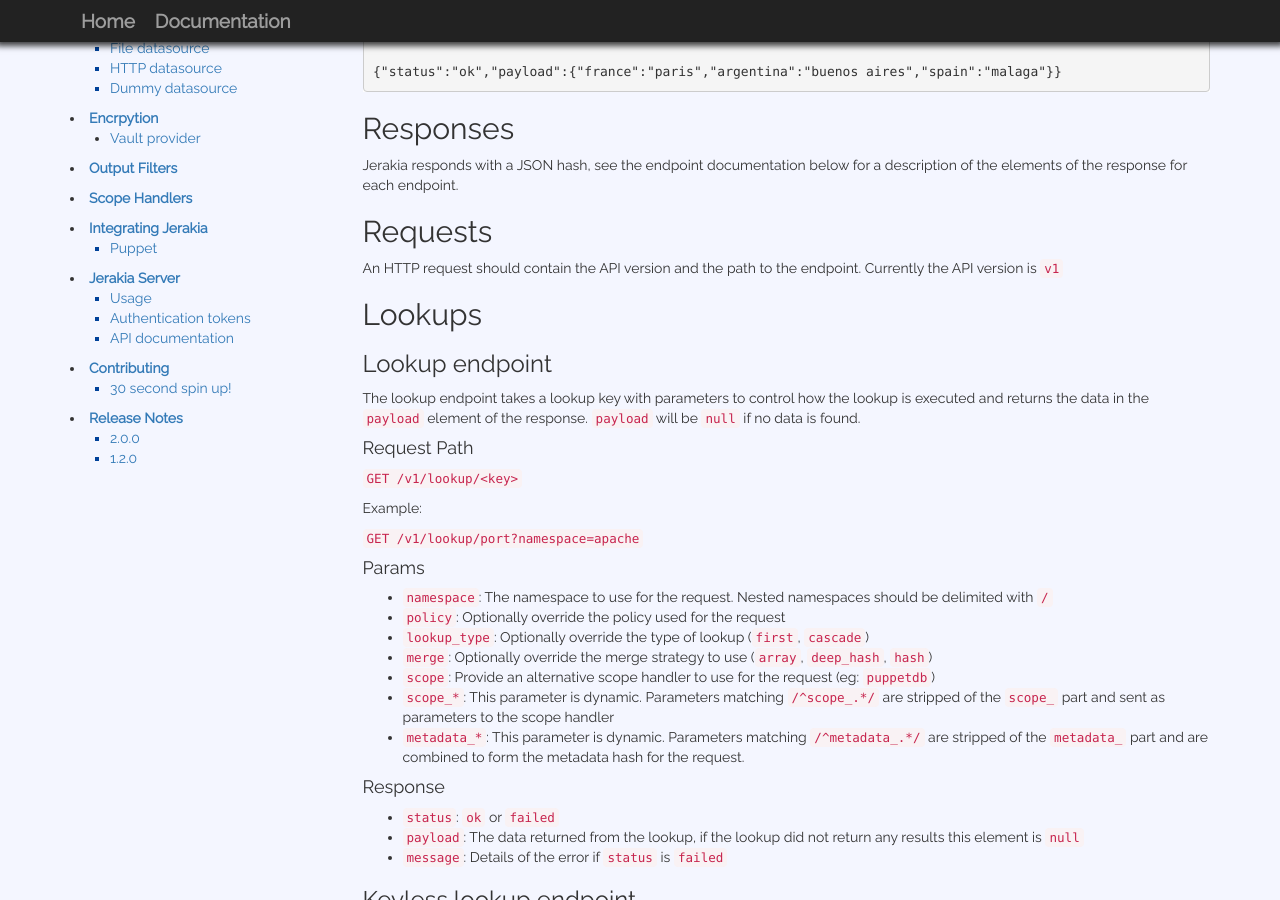
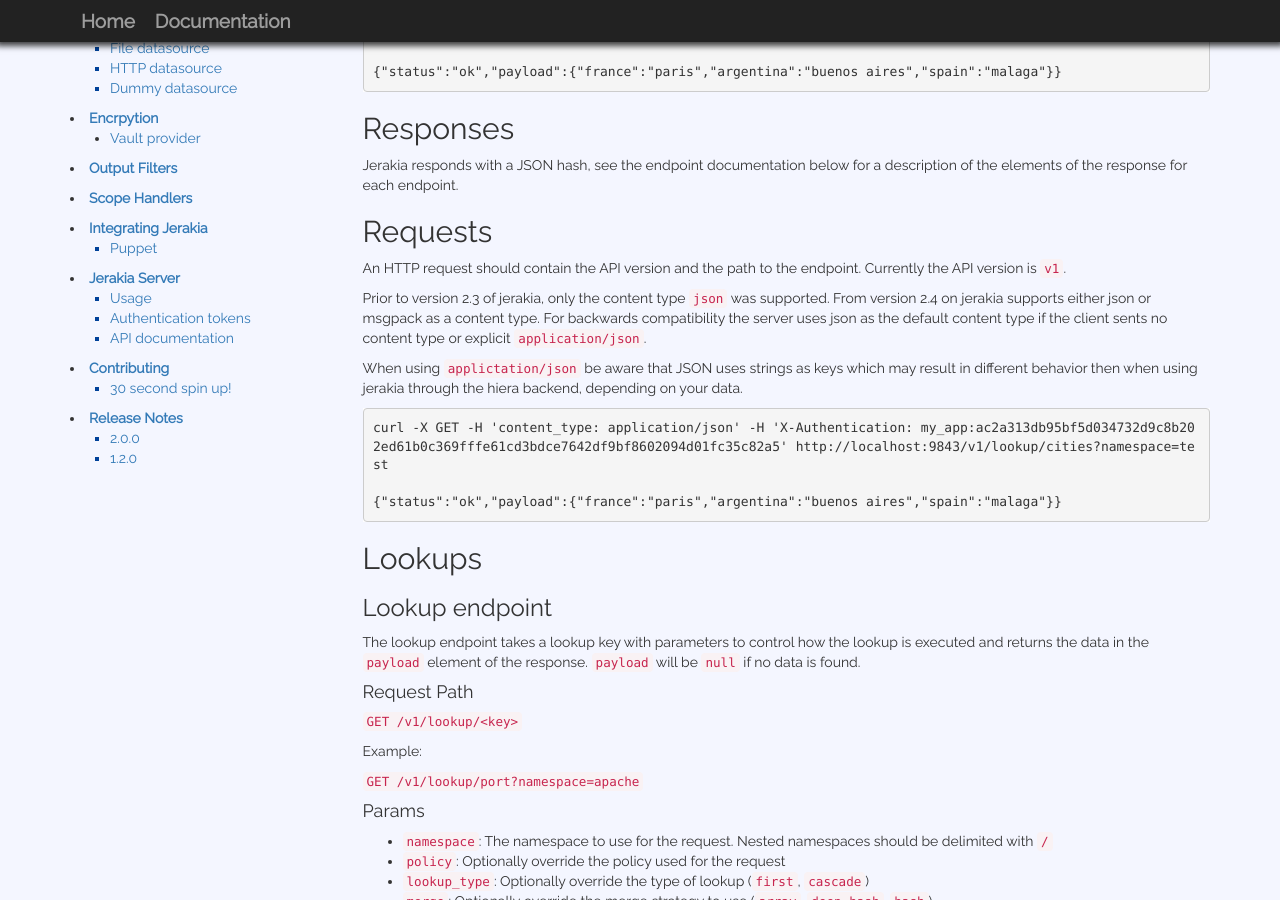
Before and after one commit to jerakia/jerakia, a Jekyll site: the page built from server/api.md, in a window 1280 px wide and 900 px high, scrolled down 388 px. Built offline with Jekyll 4.4.1, drawn with Linux system fonts in a browser that asks for light colours; nearby versions of some CDN libraries; our own code applies the rules of GitHub Pages for plain Markdown files.

Commit message:
Added information about content type usage

```diff
--- a/server/api.md
+++ b/server/api.md
@@ -26,7 +26,17 @@ Jerakia responds with a JSON hash, see the endpoint documentation below for a de
 
 ## Requests
 
-An HTTP request should contain the API version and the path to the endpoint. Currently the API version is `v1`
+An HTTP request should contain the API version and the path to the endpoint. Currently the API version is `v1`.
+
+Prior to version 2.3 of jerakia, only the content type `json` was supported. From version 2.4 on jerakia supports either json or msgpack as a content type. For backwards compatibility the server uses json as the default content type if the client sents no content type or explicit `application/json`.
+
+When using `applictation/json` be aware that JSON uses strings as keys which may result in different behavior then when using jerakia through the hiera backend, depending on your data.
+
+{% highlight none %}
+curl -X GET -H 'content_type: application/json' -H 'X-Authentication: my_app:ac2a313db95bf5d034732d9c8b202ed61b0c369fffe61cd3bdce7642df9bf8602094d01fc35c82a5' http://localhost:9843/v1/lookup/cities?namespace=test
+
+{"status":"ok","payload":{"france":"paris","argentina":"buenos aires","spain":"malaga"}}
+{% endhighlight %}
 
 
 ## Lookups
```
